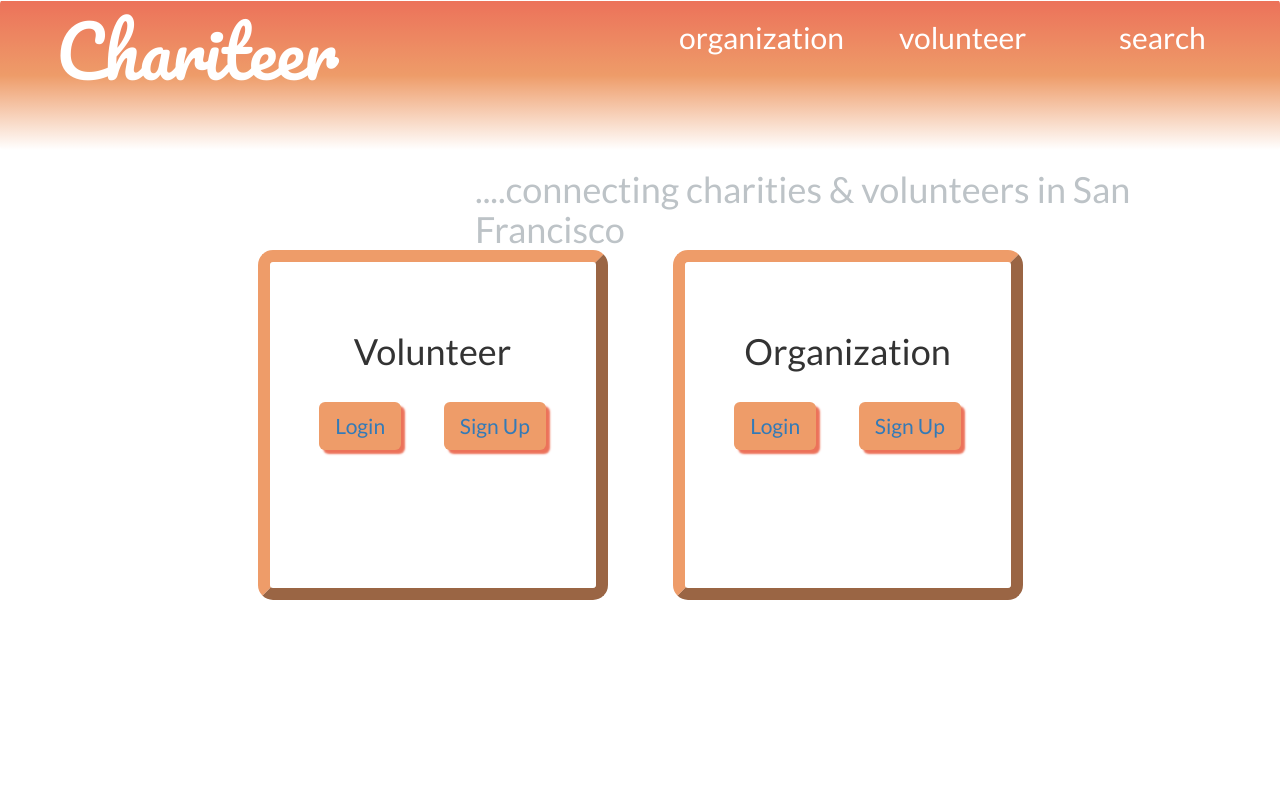
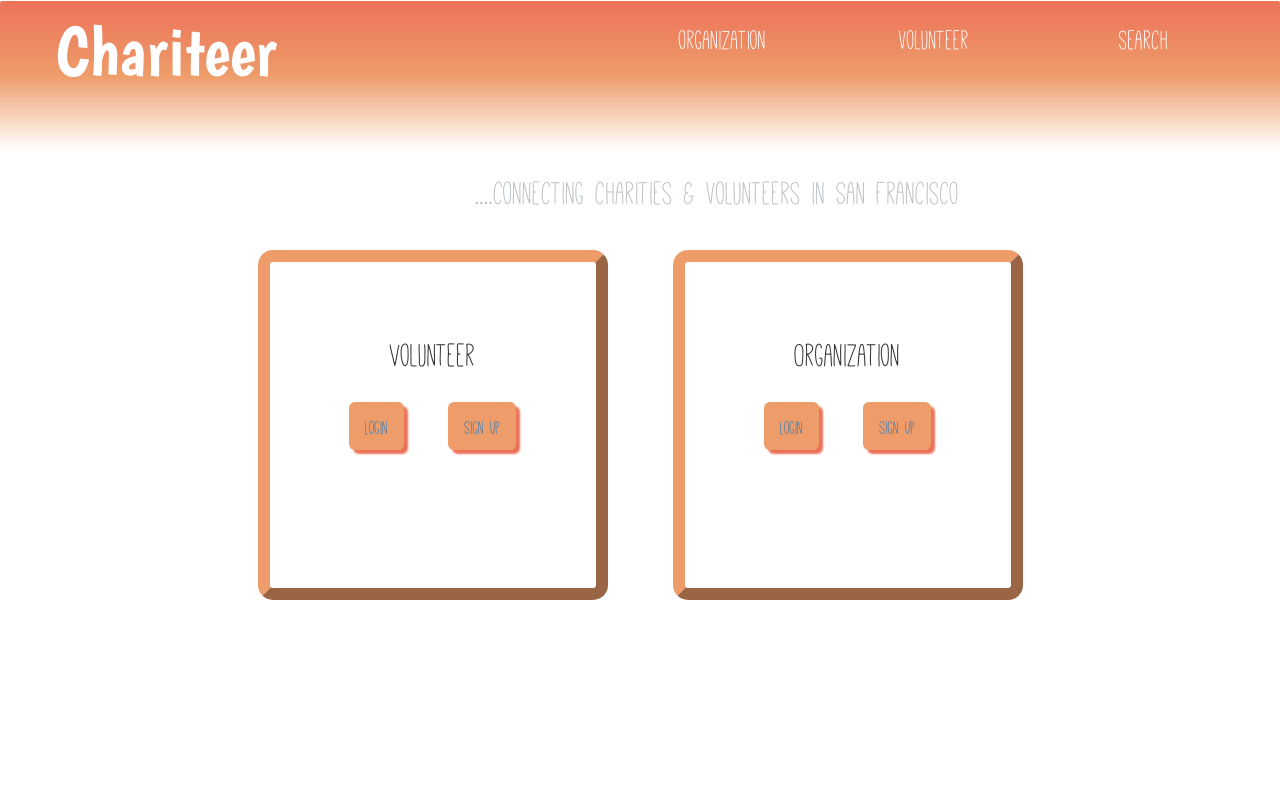
Before and after one commit to TeresaNesteby/chariteer-client-side, a website: page app/index.html in a window 1280 px wide. Shown: the top 800 px of the page. Drawn offline with nearby package versions, Linux system fonts and the light colour scheme; some packages are replaced by stand-ins of ours; files that its build step writes are made by us from their sources; a web font is replaced by a local one.

Commit message:
update fonts

```diff
--- a/app/scripts/controllers/organizations.js
+++ b/app/scripts/controllers/organizations.js
@@ -11,7 +11,7 @@ angular.module('chariteerAngularApp')
   .controller('OrganizationsCtrl', ['$scope', '$http', function ($scope, $http) {
     $scope.banana="organization 1";
 
-    // var controller = this;
+    var controller = this;
     $http({
       method: 'GET',
       url: 'http://localhost:3000/api/organizations',
@@ -23,6 +23,19 @@ angular.module('chariteerAngularApp')
       $scope.events = response.events;
       $scope.eventsForOrg = $scope.getEventsByOrg($scope.events, 1);
     });
+
+ //    $http({
+ //      method: 'GET',
+ //      url: 'http://www.stage.volunteermatch.org/api/call?action=searchOrganizations',
+ //      headers: {
+ //   "organizationType":["public","private"]
+ // },
+ //      dataType: 'jsonp'
+ //    })
+ //    .success(function(response){
+ //      $scope.test = response;
+ //      console.log(response);
+ //    })
 
   $scope.signUp = function() {
     $http.post('http://localhost:3000/api/organizations', {
--- a/app/styles/main.css
+++ b/app/styles/main.css
@@ -1,15 +1,25 @@
 * {
   margin: 0;
 }
+@font-face {
+  font-family: 'MyWebFont';
+  src: url('Mathlete-Skinny.otf'); /* IE9 Compat Modes */
+}
+@font-face{
+  font-family: 'Logo';
+  src: url('Boogaloo-Regular.otf');
 
+}
 html {
   height: 100%;
+
 }
 
 body {
   padding: 0;
-  font-family: "Lato", sans-serif;
-  height: 100%;
+  font-family: 'MyWebFont';
+/*  font-family: "Lato", sans-serif;
+*/  height: 100%;
 }
 
 .wrapper {
@@ -45,7 +55,7 @@ nav ul {
 }
 
 #logo {
-  font-family: 'Pacifico', cursive;
+  font-family: 'Logo';
   font-size: 70px;
   color: white;
   width: 300px;
@@ -59,7 +69,7 @@ nav ul {
 
 .nav-right-a a:link, a:visited {
   width: 100px;
-  font-family: "Lato", sans-serif;
+  font-family: 'MyWebFont', "Lato", sans-serif;
   font-size: 30px;
   color: white;
   display: block;
```
Also changed, not shown: app/styles/Boogaloo-Regular.otf (added), app/styles/Mathlete-Skinny.otf (added), app/styles/Mathlete-SkinnySlant.otf (added).
